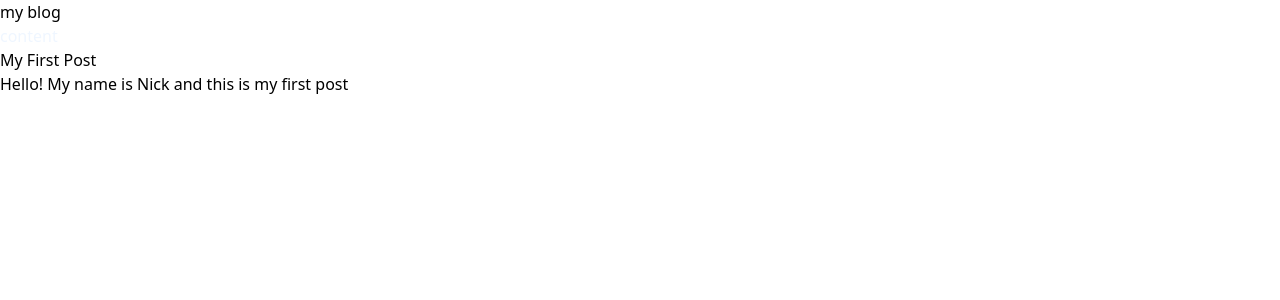
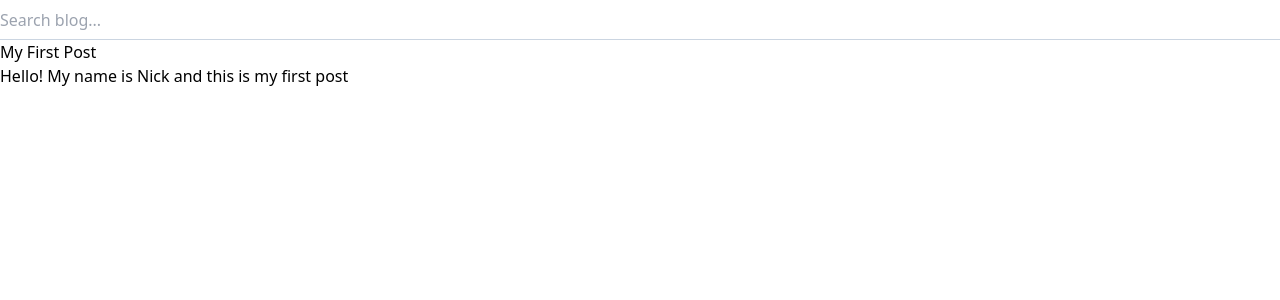
Before and after one commit to nsiebenaller/blog, a Next.js app: page /blog/posts/my-first-post in a window 1280 px wide. Shown: the top 300 px of the page. Built offline with nearby package versions, Linux system fonts and the light colour scheme.

Commit message:
feat: basic layout header

```diff
--- a/components/Layout/Layout.tsx
+++ b/components/Layout/Layout.tsx
@@ -6,9 +6,15 @@ type Props = {
 const Layout: React.FC<Props> = ({ children }) => {
 	return (
 		<div>
-			<h1>my blog</h1>
-			<div className="h-100px text-blue-50">content</div>
-			{children}
+			<header className="h-10 border-b border-slate-300">
+				<input
+					className="w-full h-full outline-none"
+					type="text"
+					placeholder="Search blog..."
+				/>
+			</header>
+			<aside></aside>
+			<main>{children}</main>
 		</div>
 	);
 };
--- a/pages/index.tsx
+++ b/pages/index.tsx
@@ -10,7 +10,7 @@ const HomePage: NextPage = () => {
 				<meta name="viewport" content="width=device-width, initial-scale=1" />
 				<link rel="icon" href="/favicon.ico" />
 			</Head>
-			<main>index.ts</main>
+			<div>Home Page</div>
 		</>
 	);
 };
```
